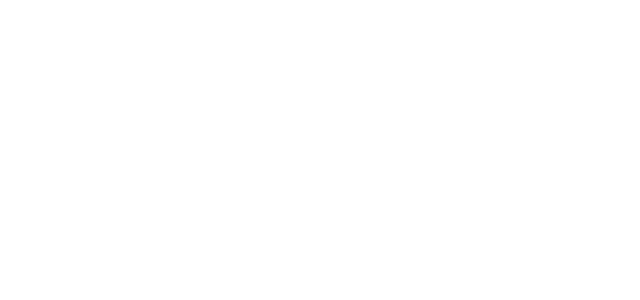
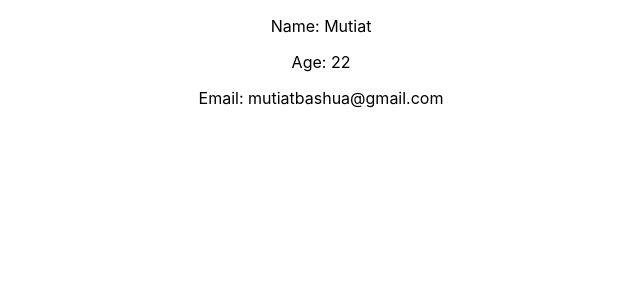
Before and after one commit to MutiatBash/code-vixens-exams, a React (Create React App) app: page / in a window 1280 px wide. Shown: the top 300 px of the page, without its empty margins (319-959 px from the left). Built offline with nearby package versions, Linux system fonts and the light colour scheme.

Commit message:
question two - prop validation, installed prop-types

```diff
--- a/package.json
+++ b/package.json
@@ -6,6 +6,7 @@
     "@testing-library/jest-dom": "^5.16.5",
     "@testing-library/react": "^13.4.0",
     "@testing-library/user-event": "^13.5.0",
+    "prop-types": "^15.8.1",
     "react": "^18.2.0",
     "react-bootstrap": "^2.7.4",
     "react-dom": "^18.2.0",
--- a/src/App.js
+++ b/src/App.js
@@ -1,13 +1,14 @@
 import logo from "./logo.svg";
 import "./App.css";
 import ItemList from "./items";
-import StatusDiv from "./styleddiv"
+import Myprop from "./proptype";
+import StatusDiv from "./styleddiv";
 
 function App() {
-
   return (
     <div className="App">
-<StatusDiv/>
+      {/* <StatusDiv/> */}
+      <Myprop name="Mutiat" age={22} email="mutiatbashua@gmail.com" />
     </div>
   );
 }
--- /dev/null
+++ b/src/proptype.js
@@ -0,0 +1,17 @@
+import PropTypes from "prop-types";
+
+function Myprop({ name, age, email }) {
+  return (
+    <form>
+      <p>Name: {name}</p>
+      <p>Age: {age}</p>
+      <p>Email: {email}</p>
+    </form>
+  );
+}
+Myprop.propTypes = {
+  name: PropTypes.string.isRequired,
+  age: PropTypes.number,
+  email: PropTypes.string.isRequired,
+};
+export default Myprop;
--- a/src/styleddiv.js
+++ b/src/styleddiv.js
@@ -1,13 +1,13 @@
-import styled from "styled-components";
-const StatusDiv = styled.div`
-  width: 100%;
-  background-color: ${(props) =>
-    props.status === "success"
-      ? "green"
-      : props.status === "warning"
-      ? "yellow"
-      : props.staus === "error"
-      ? "red"
-      : "white"};
-`;
-export default StatusDiv
+// import styled from "styled-components";
+// const StatusDiv = styled.div`
+//   width: 100%;
+//   background-color: ${(props) =>
+//     props.status === "success"
+//       ? "green"
+//       : props.status === "warning"
+//       ? "yellow"
+//       : props.staus === "error"
+//       ? "red"
+//       : "white"};
+// `;
+// export default StatusDiv
```
Also changed, not shown: 1 other file (tests, documents, lock files or other folders).
